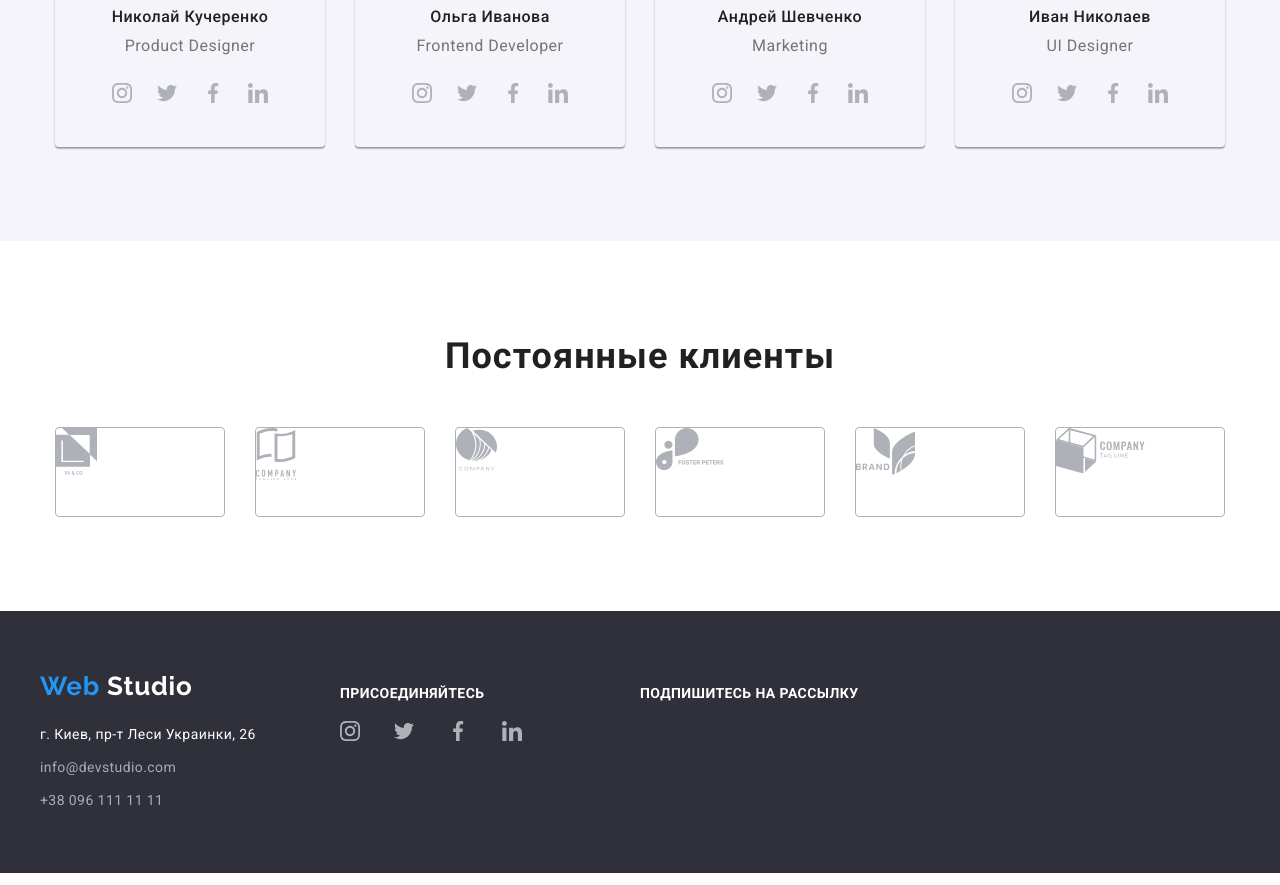
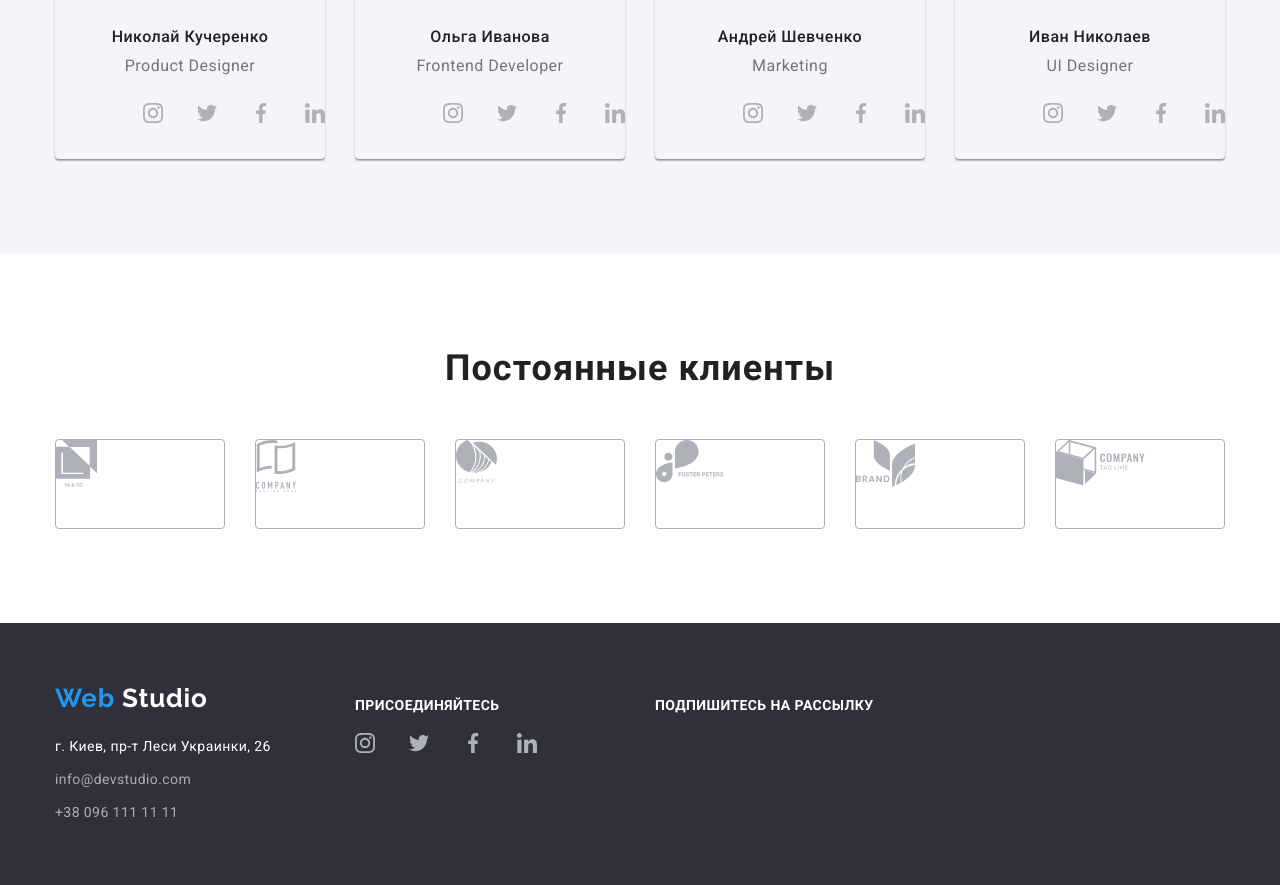
Before and after one commit to Igor-Kolomeichuk/github-DZ3, a plain HTML site: page index.html in a window 1280 px wide. Shown: the part 1623-2508 px from the top of the page. Drawn offline with Linux system fonts and the light colour scheme.

Commit message:
Последние исправления

```diff
--- a/css/img/style.css
+++ b/css/img/style.css
@@ -21,6 +21,10 @@ color: var(--main-color);
 }
 
 .header {
+height: 80px;
+}
+
+.portfolio-header {
 border: 1px solid #ECECEC;
 }
 
@@ -140,7 +144,7 @@ letter-spacing: 0.06em;
 text-transform: uppercase;
 color: var(--white);
 background-color: var(--dark-color);
-margin: 0;
+margin: 0 0 30px;
 }
 
 .hero-btn {
@@ -330,6 +334,20 @@ justify-content: space-around;
 margin: 28px 44px 36px;
 }
 
+.sociallink-item {
+width: 20px;
+height: 20px;
+margin-right: 34px;
+}
+
+.sociallink-item:first-child {
+  margin-left: 44px;
+}
+
+.sociallink-item:last-child {
+  margin-right: 44px;
+}
+
 .clients {
 font-weight: 700;
 font-size: 36px;
@@ -428,7 +446,7 @@ background: #2F303A;
 
 .footer-container {
 display: flex;
-padding: 60px 0;
+padding: 60px 15px;
 }
 
 .footer-item {
@@ -476,6 +494,8 @@ justify-content: start;
 }
 
 .footer-sociallink-item {
+width: 20px;
+height: 20px;
 margin-right: 34px;
 }
 
--- a/index.html
+++ b/index.html
@@ -96,16 +96,16 @@
             <h3 class="team">Николай Кучеренко</h3>
             <p class="profession" lang="en">Product Designer</p>
             <ul class="list sociallink-list">
-            <li>
+            <li class="sociallink-item">
             <a href="www.instagram.com" target="_blank" rel="noopener noreferrer" aria-label="Instagram"><img src="./css/img/social_networks/instagram.svg" alt="Instagram"></a>
             </li>
-            <li>
+            <li class="sociallink-item">
             <a href="twitter.com" target="_blank" rel="noopener noreferrer" aria-label="Twitter"><img src="./css/img/social_networks/twitter.svg" alt="Twitter"></a>
             </li>
-            <li>
+            <li class="sociallink-item">
             <a href="www.facebook.com" target="_blank" rel="noopener noreferrer" aria-label="Facebook"><img src="./css/img/social_networks/facebook.svg" alt="Facebook"></a>
             </li>
-            <li>
+            <li class="sociallink-item">
             <a href="www.linkedin.com" target="_blank" rel="noopener noreferrer" aria-label="LinkedIn"><img src="./css/img/social_networks/linkedin.svg" alt="LinkedIn"></a>
             </li>
             </ul>
@@ -115,16 +115,16 @@
             <h3 class="team">Ольга Иванова</h3>
             <p class="profession" lang="en">Frontend Developer</p>
             <ul class="list sociallink-list">
-                <li>
+                <li class="sociallink-item">
                 <a href="www.instagram.com" target="_blank" rel="noopener noreferrer" aria-label="Instagram"><img src="./css/img/social_networks/instagram.svg" alt="Instagram"></a>
                 </li>
-                <li>
+                <li class="sociallink-item">
                 <a href="twitter.com" target="_blank" rel="noopener noreferrer" aria-label="Twitter"><img src="./css/img/social_networks/twitter.svg" alt="Twitter"></a>
                 </li>
-                <li>
+                <li class="sociallink-item">
                 <a href="www.facebook.com" target="_blank" rel="noopener noreferrer" aria-label="Facebook"><img src="./css/img/social_networks/facebook.svg" alt="Facebook"></a>
                 </li>
-                <li>
+                <li class="sociallink-item">
                 <a href="www.linkedin.com" target="_blank" rel="noopener noreferrer" aria-label="LinkedIn"><img src="./css/img/social_networks/linkedin.svg" alt="LinkedIn"></a>
                 </li>
             </ul>
@@ -134,16 +134,16 @@
             <h3 class="team">Андрей Шевченко</h3>
             <p class="profession" lang="en">Marketing</p>
             <ul class="list sociallink-list">
-                <li>
+                <li class="sociallink-item">
                 <a href="www.instagram.com" target="_blank" rel="noopener noreferrer" aria-label="Instagram"><img src="./css/img/social_networks/instagram.svg" alt="Instagram"></a>
                 </li>
-                <li>
+                <li class="sociallink-item">
                 <a href="twitter.com" target="_blank" rel="noopener noreferrer" aria-label="Twitter"><img src="./css/img/social_networks/twitter.svg" alt="Twitter"></a>
                 </li>
-                <li>
+                <li class="sociallink-item">
                 <a href="www.facebook.com" target="_blank" rel="noopener noreferrer" aria-label="Facebook"><img src="./css/img/social_networks/facebook.svg" alt="Facebook"></a>
                 </li>
-                <li>
+                <li class="sociallink-item">
                 <a href="www.linkedin.com" target="_blank" rel="noopener noreferrer" aria-label="LinkedIn"><img src="./css/img/social_networks/linkedin.svg" alt="LinkedIn"></a>
                 </li>
             </ul>
@@ -153,16 +153,16 @@
             <h3 class="team">Иван Николаев</h3>
             <p class="profession"  lang="en">UI Designer</p>
             <ul class="list sociallink-list"">
-                <li>
+                <li class="sociallink-item">
                 <a href="www.instagram.com" target="_blank" rel="noopener noreferrer" aria-label="Instagram"><img src="./css/img/social_networks/instagram.svg" alt="Instagram"></a>
                 </li>
-                <li>
+                <li class="sociallink-item">
                 <a href="twitter.com" target="_blank" rel="noopener noreferrer" aria-label="Twitter"><img src="./css/img/social_networks/twitter.svg" alt="Twitter"></a>
                 </li>
-                <li>
+                <li class="sociallink-item">
                 <a href="www.facebook.com" target="_blank" rel="noopener noreferrer" aria-label="Facebook"><img src="./css/img/social_networks/facebook.svg" alt="Facebook"></a>
                 </li>
-                <li>
+                <li class="sociallink-item">
                 <a href="www.linkedin.com" target="_blank" rel="noopener noreferrer" aria-label="LinkedIn"><img src="./css/img/social_networks/linkedin.svg" alt="LinkedIn"></a>
                 </li>
             </ul>
```
Also changed, not shown: portfolio.html (+2 -2 lines).
